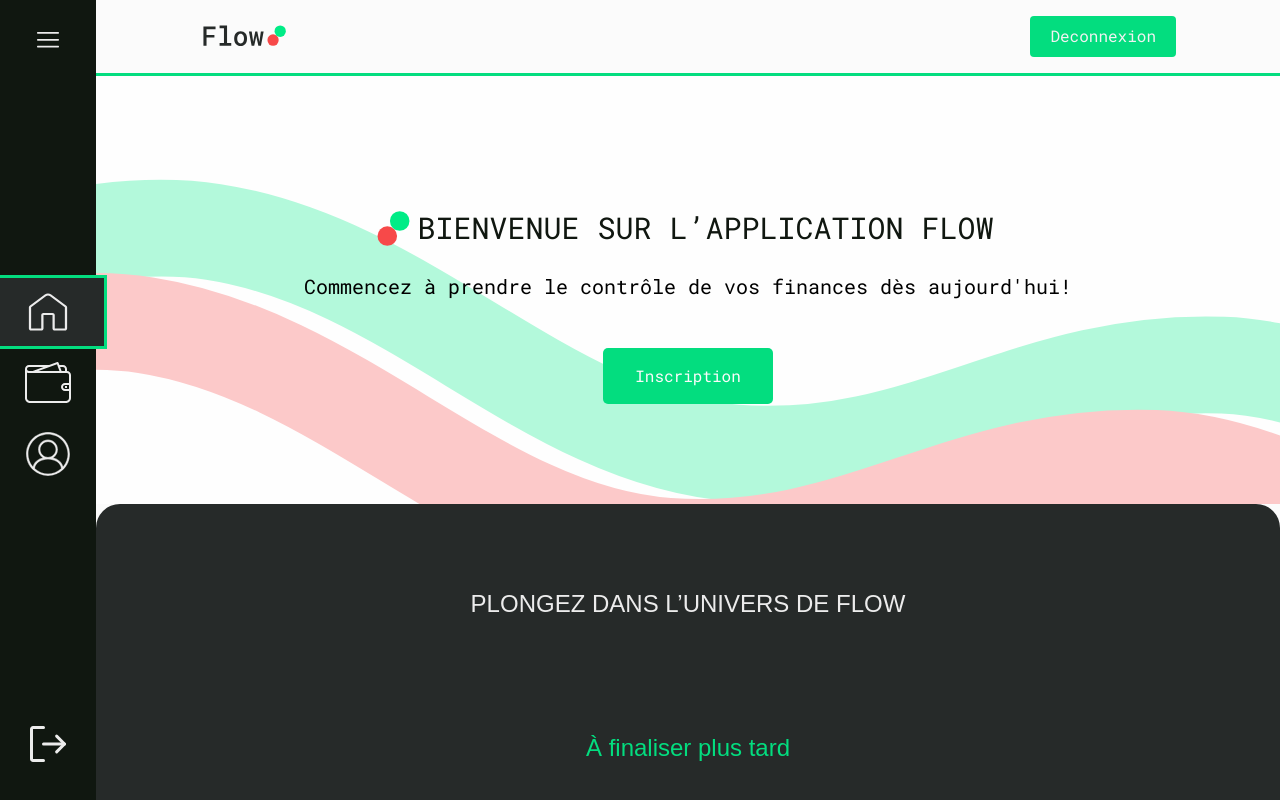
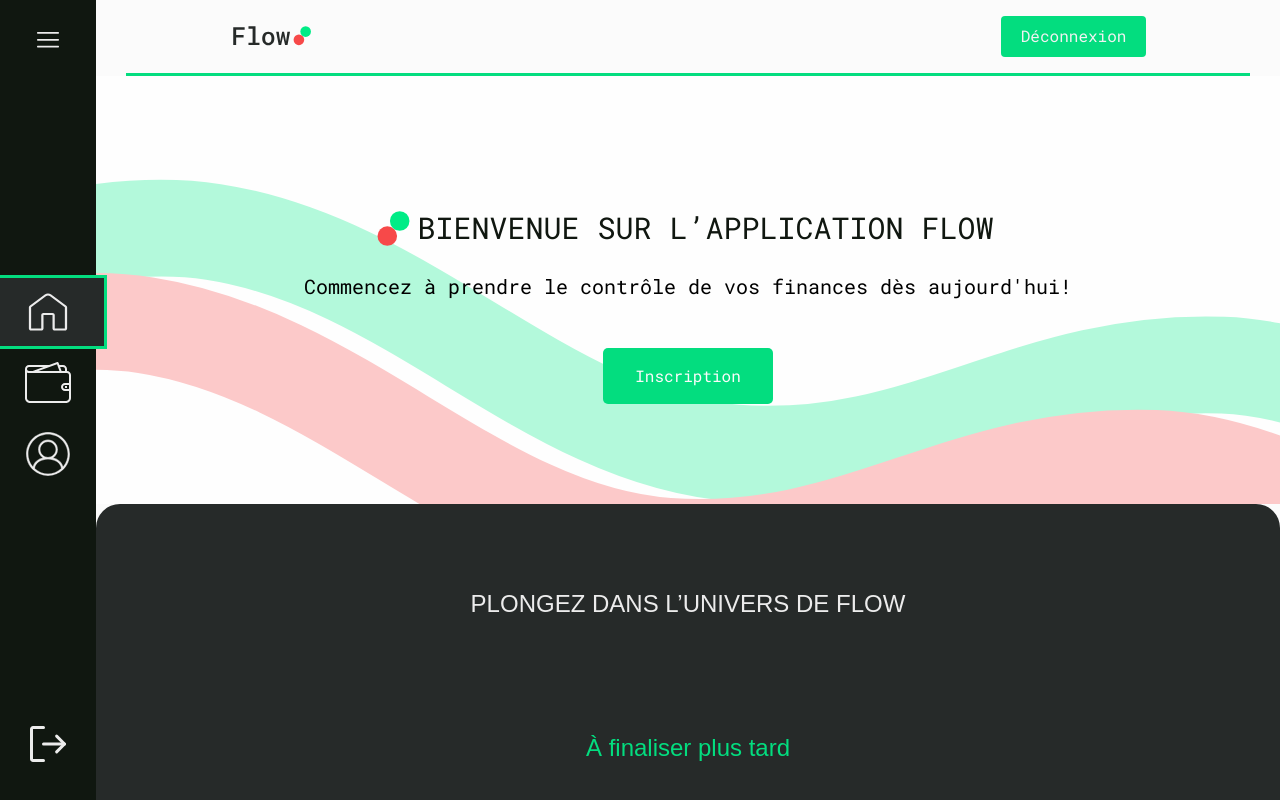
Before and after one commit to Big-pun/projet-synthese, a Vue app: page /accueil in a window 1280 px wide. Shown: the top 800 px of the page. Built offline with nearby package versions, Linux system fonts and the light colour scheme; sample sign-in values are in the browser's storage.

Commit message:
Minor UI changes

```diff
--- a/src/assets/styles/main.css
+++ b/src/assets/styles/main.css
@@ -58,7 +58,7 @@
     }
 
     .header-footer-container {
-      @apply py-4 px-4 sm:px-6 md:px-8 lg:px-16 max-w-[1200px] w-full mx-auto;
+      @apply py-4 px-4 sm:px-6 md:px-8 lg:px-16 w-[95%] mx-auto;
     }
 }
 
--- a/src/components/general/Header.vue
+++ b/src/components/general/Header.vue
@@ -21,7 +21,7 @@
       <!-- if user is connected -->
       <!-- Bouton deconnexion -->
       <li v-if="userStore.user" class="px-5 py-2 font-flex rounded text-light-gray bg-accent1 hover:bg-hover">
-        <button @click="emit('logout')">Deconnexion</button>
+        <button @click="emit('logout')">Déconnexion</button>
       </li>
     </ul>
 
--- a/src/components/general/Sidebar.vue
+++ b/src/components/general/Sidebar.vue
@@ -83,7 +83,7 @@ const signOutUser = () => {
     </nav>
 
      <!-- ***** sign out button - logic inside signOutUser function needs to be added -->
-     <SidebarNavLink v-if="userConnected" :iconSrc="signOutIcon" text="Deconnexion" :collapsed="collapsed" :isButton="true" @handleClick="signOutUser"></SidebarNavLink>
+     <SidebarNavLink v-if="userConnected" :iconSrc="signOutIcon" text="Déconnexion" :collapsed="collapsed" :isButton="true" @handleClick="signOutUser"></SidebarNavLink>
   </div>
 </template>
 
--- a/src/view/ErrorView.vue
+++ b/src/view/ErrorView.vue
@@ -4,7 +4,7 @@
 <template>
   <div class="main--boxed">
     <p>Oups, cette page n'existe pas. </p>
-    <button><RouterLink to="/accueil">Retourner a l'accueil</RouterLink></button>
+    <button><RouterLink to="/accueil">Retourner à l'accueil</RouterLink></button>
   </div>
 </template>
 
```
